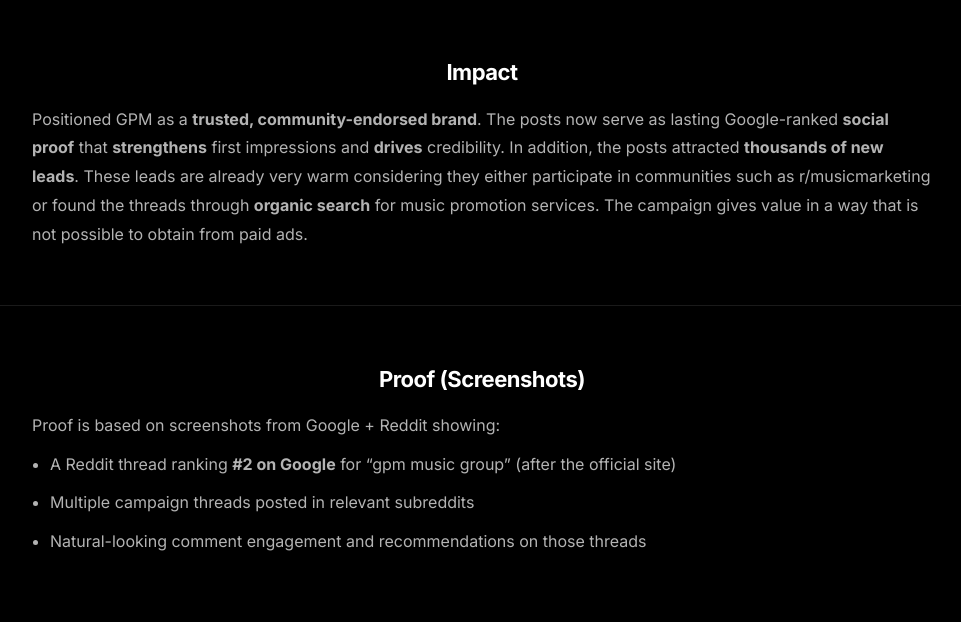
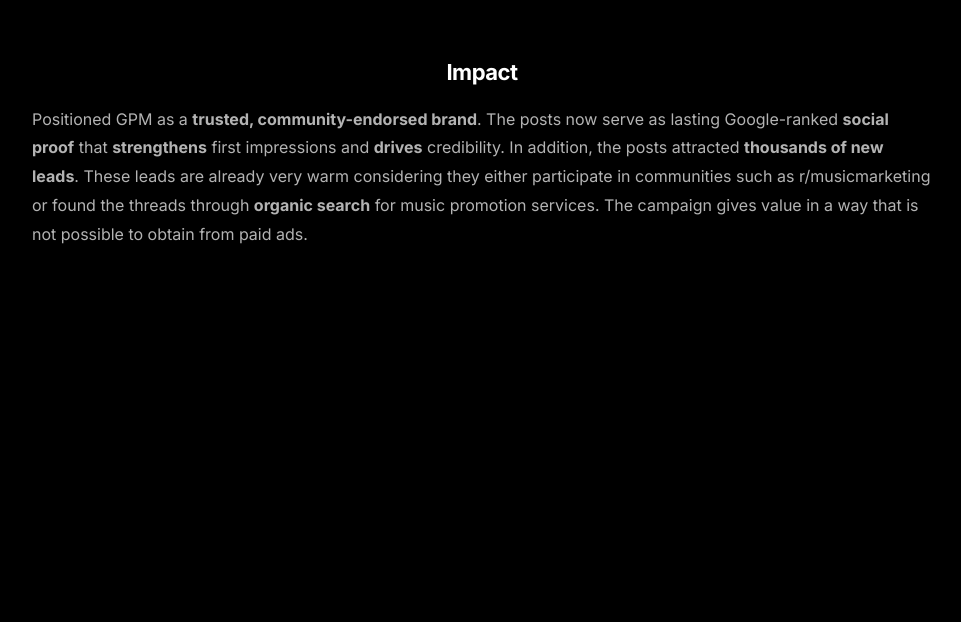
Before and after one commit to larseneskedal/redaccel-site, a Flask app: template templates/case_studies/gpm-music-group.html in a window 1280 px wide. Shown: the part 1481-2103 px from the top of the page, without its empty margins (158-1119 px from the left). After the commit the page ends 1725 px from the top, so only its background shows below. Run offline with Flask 3, Linux system fonts and the light colour scheme; the template is opened without the code that fills it, so the values that code supplies are empty.

Commit message:
Remove proof section from GPM case study
Simplifies the case study page now that screenshots are no longer included.

```diff
--- a/templates/case_studies/gpm-music-group.html
+++ b/templates/case_studies/gpm-music-group.html
@@ -121,20 +121,6 @@
                 </p>
             </div>
         </section>
-
-        <section class="case-study-section">
-            <div class="container">
-                <h2 class="case-study-section-title">Proof (Screenshots)</h2>
-                <p class="case-study-text">
-                    Proof is based on screenshots from Google + Reddit showing:
-                </p>
-                <ul class="case-study-list">
-                    <li>A Reddit thread ranking <strong>#2 on Google</strong> for “gpm music group” (after the official site)</li>
-                    <li>Multiple campaign threads posted in relevant subreddits</li>
-                    <li>Natural-looking comment engagement and recommendations on those threads</li>
-                </ul>
-            </div>
-        </section>
     </main>
 
     <script src="{{ url_for('static', filename='js/redaccel.js') }}"></script>
```
Also changed, not shown: 1 other file.
